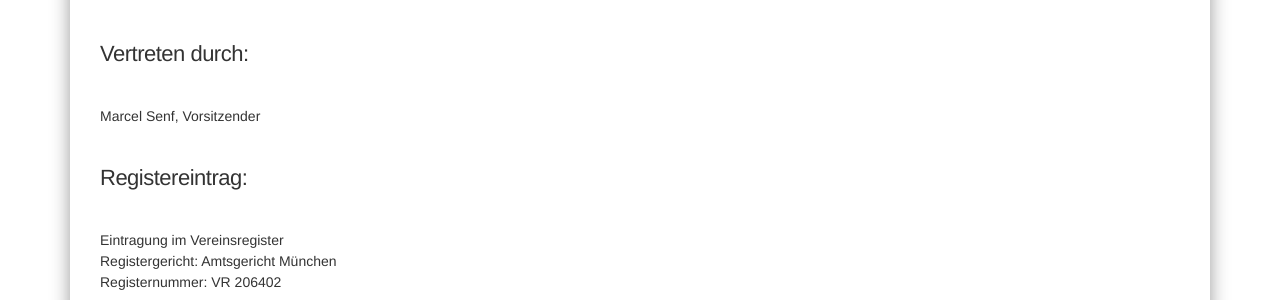
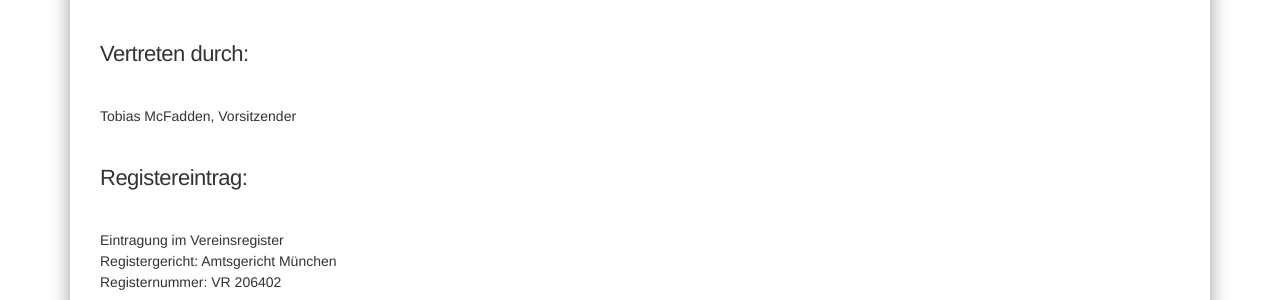
Before and after one commit to freifunkMUC/freifunkmuc.github.io, a Jekyll site: the page built from impressum.md, in a window 1280 px wide and 900 px high. Shown: the part 311-611 px from the top of the window. Built offline with Jekyll 4.4.1, drawn with Linux system fonts in a browser that asks for light colours.

Commit message:
Update impressum.md

```diff
--- a/impressum.md
+++ b/impressum.md
@@ -10,7 +10,7 @@ permalink: /impressum/
 <br>80803 München
 
 ### Vertreten durch:
-<br>Marcel Senf, Vorsitzender
+<br>Tobias McFadden, Vorsitzender
 
 ### Registereintrag:
 <br>Eintragung im Vereinsregister
```
